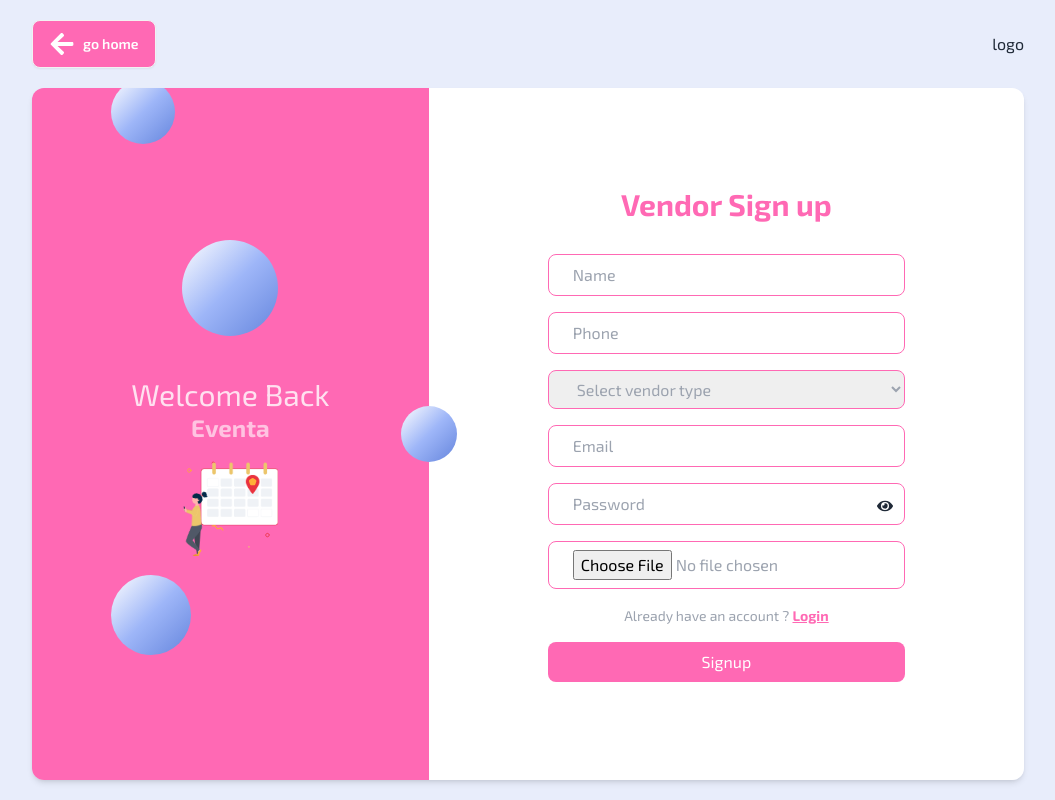
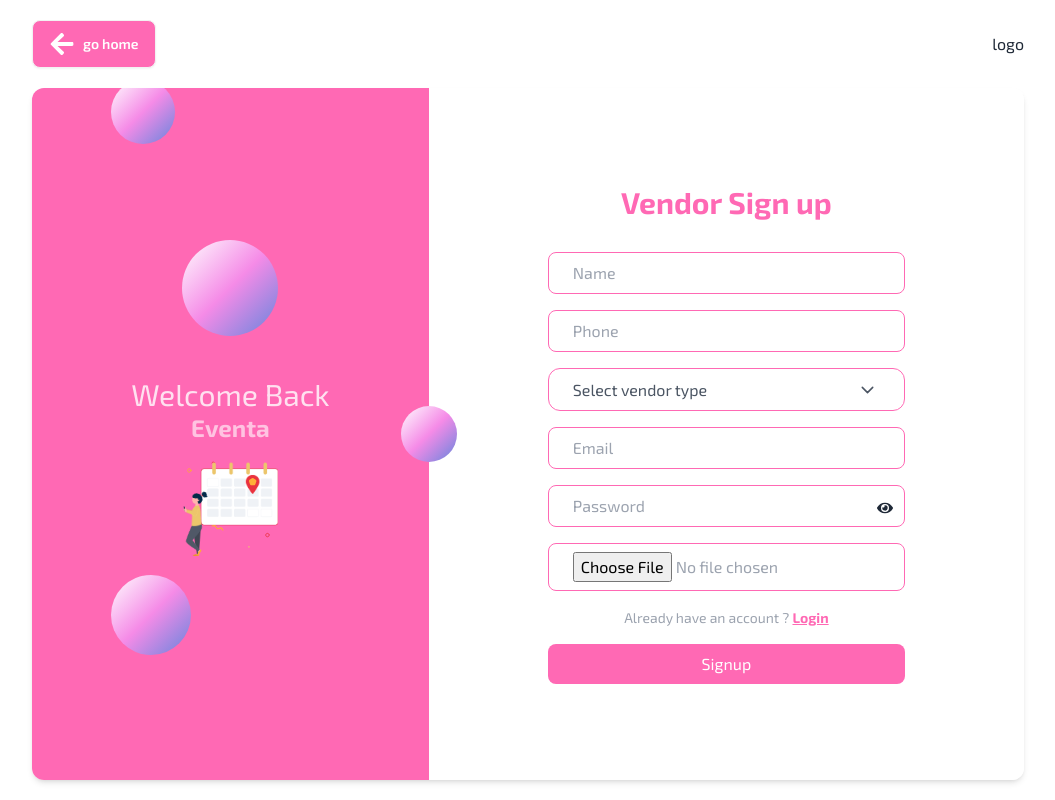
Before and after one commit to Tanvir225/eventa-resource, a React (Vite) app: page /vendor-sign-up in a window 1280 px wide. Shown: the whole page, without its empty margins (112-1167 px from the left). Built offline with nearby package versions, Linux system fonts and the light colour scheme.

Commit message:
login signup and vendor signup design changed added

```diff
--- a/src/Pages/Home/Home.jsx
+++ b/src/Pages/Home/Home.jsx
@@ -4,8 +4,8 @@ import Banner from "../../Shared/Banner/Banner";
 const Home = () => {
   return (
     <div className=" lg:px-0 xl:px-0 mb-5">
-      <Banner></Banner>
-
+      {/* <Banner></Banner>
+      */}
       {/* <div className="grid  grid-cols-1 md:grid-cols-2 lg:grid-cols-3  gap-4 ">
         <Card></Card>
         <Card></Card>
--- a/src/Pages/UserSignUP/UserSignUp.jsx
+++ b/src/Pages/UserSignUP/UserSignUp.jsx
@@ -23,7 +23,7 @@ const UserSignUp = () => {
   const onSubmit = (data) => console.log(data, errors);
 
   return (
-    <div className="flex flex-col h-screen items-center justify-center space-y-5 bg-[#8EA7E9]/20 p-5 md:p-5">
+    <div className="flex flex-col h-screen items-center justify-center space-y-5 bg-base-100 p-5 md:p-5">
       <div className="flex justify-between w-[90%] lg:w-[80%]  items-center">
         <Link to={"/"} className="btn bg-[#FF69B4] text-white">
           <FaArrowLeft size={26} className=""></FaArrowLeft> go home
@@ -33,10 +33,10 @@ const UserSignUp = () => {
       <div className="flex h-full w-full overflow-hidden rounded-xl shadow-md  md:h-[100%] md:w-[80%] lg:h-[100%]">
         {/* register design side  */}
         <div className="relative hidden h-full items-center justify-center bg-[#FF69B4] md:flex md:w-[60%] lg:w-[40%]">
-          <div className="absolute -top-2 left-[20%] h-16 w-16 rounded-full bg-gradient-to-br  from-white via-[#9eb6f8] to-[#6585dd]"></div>
-          <div className="absolute bottom-[18%] left-[20%] h-20 w-20 rounded-full bg-gradient-to-br  from-white via-[#9eb6f8] to-[#6585dd]"></div>
-          <div className="absolute -right-7 top-[50%] h-14 w-14 -translate-y-1/2 rounded-full bg-gradient-to-br from-white via-[#9eb6f8] to-[#6585dd] transition-all"></div>
-          <div className="absolute left-[50%] top-[22%] h-24 w-24 -translate-x-1/2 rounded-full  bg-gradient-to-br from-white via-[#9eb6f8] to-[#6585dd]"></div>
+          <div className="absolute -top-2 left-[20%] h-16 w-16 rounded-full bg-gradient-to-br  from-white via-[#f58be7] to-[#6585dd]"></div>
+          <div className="absolute bottom-[18%] left-[20%] h-20 w-20 rounded-full bg-gradient-to-br  from-white via-[#f58be7] to-[#6585dd]"></div>
+          <div className="absolute -right-7 top-[50%] h-14 w-14 -translate-y-1/2 rounded-full bg-gradient-to-br from-white via-[#f58be7] to-[#6585dd] transition-all"></div>
+          <div className="absolute left-[50%] top-[22%] h-24 w-24 -translate-x-1/2 rounded-full  bg-gradient-to-br from-white via-[#f58be7] to-[#6585dd]"></div>
           <div className="space-y-2 text-center mt-16">
             <h2 className="text-3xl font-medium text-white/80 ">
               Welcome Back
@@ -60,8 +60,8 @@ const UserSignUp = () => {
               className="w-[80%] rounded-lg border border-[#FF69B4] px-6 py-2 focus:outline-none focus:ring-2 focus:ring-[#8EA7E9]/50 md:w-[60%]"
               type="text"
               placeholder="Name"
-              {...register("name")}
-              required
+              {...register("name",{required:"Name is required"})}
+
             />
             <input
               className="w-[80%] rounded-lg border border-[#FF69B4] px-6 py-2 focus:outline-none focus:ring-2 focus:ring-[#8EA7E9]/50 md:w-[60%]"
@@ -74,7 +74,7 @@ const UserSignUp = () => {
               className="w-[80%] rounded-lg border border-[#FF69B4] px-6 py-2 focus:outline-none focus:ring-2 focus:ring-[#8EA7E9]/50 md:w-[60%]"
               type="email"
               placeholder="Email"
-              {...register("email")}
+              {...register("email",{required:"Email is required"})}
               required
             />
             <div className="w-full text-center relative">
--- a/src/Pages/VendorSignUp/VendorSignUp.jsx
+++ b/src/Pages/VendorSignUp/VendorSignUp.jsx
@@ -2,11 +2,16 @@ import { useState } from "react";
 import { useForm } from "react-hook-form";
 import { FaArrowLeft, FaEye, FaEyeSlash } from "react-icons/fa";
 import { Link } from "react-router-dom";
-import animation from "../../assets/landing_animation.json"
+import animation from "../../assets/landing_animation.json";
 import Lottie from "lottie-react";
 const VendorSignUp = () => {
   //state
   const [showPassword, setIsShowPassword] = useState(false);
+  const [isOpen, setIsOpen] = useState(false);
+  const [selectedValue, setSelectedValue] = useState("Select vendor type");
+
+  // array of options  for select dropdown
+  const options = ["Convention Hall", "Car", "Flower", "Photographer"];
 
   //password  visibility toggle
   const handlePasswordShow = () => {
@@ -20,10 +25,13 @@ const VendorSignUp = () => {
     formState: { errors }, //TODO SET ERROR IN A STATE
   } = useForm();
 
-  const onSubmit = (data) => console.log(data, errors);
+  const onSubmit = (data) => {
+    data.vendor = selectedValue;
+    console.log(data);
+  };
 
   return (
-    <div className="flex flex-col h-screen items-center justify-center space-y-5 bg-[#8EA7E9]/20 p-5 md:p-5">
+    <div className="flex flex-col h-screen items-center justify-center space-y-5 bg-base-100 p-5 md:p-5">
       <div className="flex justify-between w-[90%] lg:w-[80%]  items-center">
         <Link to={"/"} className="btn bg-[#FF69B4] text-white">
           <FaArrowLeft size={26} className=""></FaArrowLeft> go home
@@ -33,10 +41,10 @@ const VendorSignUp = () => {
       <div className="flex h-full w-full overflow-hidden rounded-xl shadow-md  md:h-[100%] md:w-[80%] lg:h-[100%]">
         {/* register design side  */}
         <div className="relative hidden h-full items-center justify-center bg-[#FF69B4] md:flex md:w-[60%] lg:w-[40%]">
-          <div className="absolute -top-2 left-[20%] h-16 w-16 rounded-full bg-gradient-to-br  from-white via-[#9eb6f8] to-[#6585dd]"></div>
-          <div className="absolute bottom-[18%] left-[20%] h-20 w-20 rounded-full bg-gradient-to-br  from-white via-[#9eb6f8] to-[#6585dd]"></div>
-          <div className="absolute -right-7 top-[50%] h-14 w-14 -translate-y-1/2 rounded-full bg-gradient-to-br from-white via-[#9eb6f8] to-[#6585dd] transition-all"></div>
-          <div className="absolute left-[50%] top-[22%] h-24 w-24 -translate-x-1/2 rounded-full  bg-gradient-to-br from-white via-[#9eb6f8] to-[#6585dd]"></div>
+          <div className="absolute -top-2 left-[20%] h-16 w-16 rounded-full bg-gradient-to-br  from-white via-[#f58be7] to-[#6585dd]"></div>
+          <div className="absolute bottom-[18%] left-[20%] h-20 w-20 rounded-full bg-gradient-to-br  from-white via-[#f58be7] to-[#6585dd]"></div>
+          <div className="absolute -right-7 top-[50%] h-14 w-14 -translate-y-1/2 rounded-full bg-gradient-to-br from-white via-[#f58be7] to-[#6585dd] transition-all"></div>
+          <div className="absolute left-[50%] top-[22%] h-24 w-24 -translate-x-1/2 rounded-full  bg-gradient-to-br from-white via-[#f58be7] to-[#6585dd]"></div>
           <div className="space-y-2 text-center mt-16">
             <h2 className="text-3xl font-medium text-white/80 ">
               Welcome Back
@@ -63,6 +71,7 @@ const VendorSignUp = () => {
               {...register("name")}
               required
             />
+
             <input
               className="w-[80%] rounded-lg border border-[#FF69B4] px-6 py-2 focus:outline-none focus:ring-2 focus:ring-[#8EA7E9]/50 md:w-[60%]"
               type="tel"
@@ -70,18 +79,64 @@ const VendorSignUp = () => {
               {...register("phone")}
               required
             />
-            <select
-              required
-              defaultValue="default"
-              {...register("vendor")}
-              className="w-[80%] text-gray-400 rounded-lg border border-[#FF69B4] px-6 py-2 focus:outline-none focus:ring-2 focus:ring-[#8EA7E9]/50 md:w-[60%]"
-            >
-              <option value="default">Select vendor type</option>
-              <option value="car">Car</option>
-              <option value="flower">Flower</option>
-              <option value="convention hall">Convention Hall</option>
-              <option value="photographer">Photographer</option>
-            </select>
+
+            {/* dropdown - btn */}
+            <div className="w-[80%] md:w-[60%]  relative">
+              <div
+                onClick={() => setIsOpen(!isOpen)}
+                className=" flex  items-center justify-between rounded-xl px-6 py-2 bg-white border  border-[#FF69B4]"
+              >
+                <h1 className="font-medium text-gray-600">{selectedValue}</h1>
+                <svg
+                  className={`${
+                    isOpen ? "-rotate-180" : "rotate-0"
+                  } duration-300`}
+                  width={25}
+                  viewBox="0 0 24 24"
+                  fill="none"
+                  xmlns="http://www.w3.org/2000/svg"
+                >
+                  <g strokeWidth="0"></g>
+                  <g
+                    id="SVGRepo_tracerCarrier"
+                    strokeLinecap="round"
+                    strokeLinejoin="round"
+                  ></g>
+                  <g id="SVGRepo_iconCarrier">
+                    <path
+                      d="M7 10L12 15L17 10"
+                      stroke="#4B5563"
+                      strokeWidth="1.5"
+                      strokeLinecap="round"
+                      strokeLinejoin="round"
+                    ></path>{" "}
+                  </g>
+                </svg>
+              </div>
+
+              {/* dropdown - options  */}
+              <div
+                className={`${
+                  isOpen
+                    ? "visible top-7 bg-base-100 border-2 border-[#FF69B4]"
+                    : "hidden -top-4 opacity-0"
+                } absolute z-20 mx-auto my-4 w-full rounded-xl py-4 border duration-500`}
+              >
+                {options?.map((option, idx) => (
+                  <div
+                    key={idx}
+                    onClick={(e) => {
+                      setSelectedValue(e.target.textContent);
+                      setIsOpen(false);
+                    }}
+                    className="px-6 py-2 text-gray-500 hover:bg-[#FF69B4] hover:text-white"
+                  >
+                    {option}
+                  </div>
+                ))}
+              </div>
+            </div>
+
             <input
               className="w-[80%] rounded-lg border border-[#FF69B4] px-6 py-2 focus:outline-none focus:ring-2 focus:ring-[#8EA7E9]/50 md:w-[60%]"
               type="email"
```
Also changed, not shown: src/Pages/Login/Login.jsx (+19 -14 lines).
